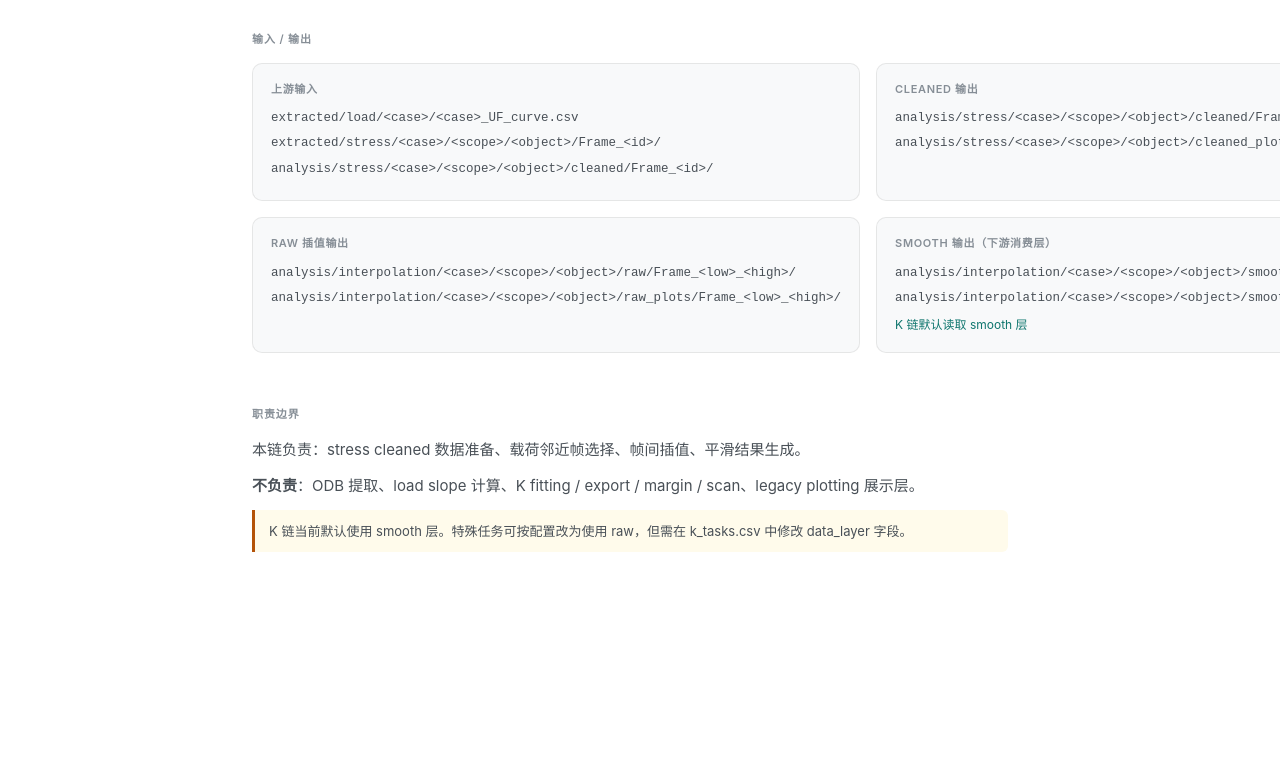
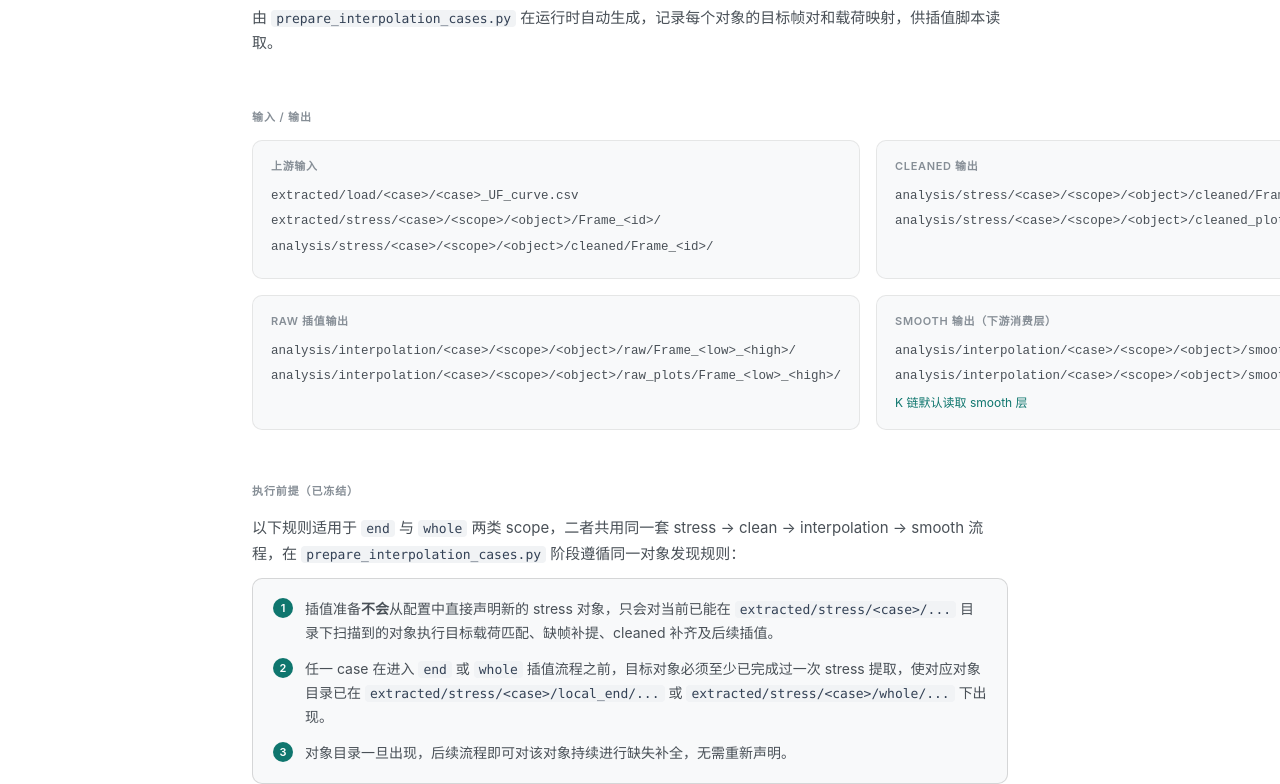
Before and after one commit to zhangyanan0865/analysis-pipeline-docs, a plain HTML site: page chain-interpolation.html in a window 1280 px wide. Shown: the part 2016-2800 px from the top of the page. Before the commit the page ends 2664 px from the top, so only its background shows below. Drawn offline with Linux system fonts and the light colour scheme.

Commit message:
Add files via upload

```diff
--- a/chain-interpolation.html
+++ b/chain-interpolation.html
@@ -82,8 +82,8 @@ h3{font-size:15px;font-weight:500;margin-bottom:8px;margin-top:4px;}
   <div class="nav-section">
     <div class="nav-section-label">各链文档</div>
     <a class="nav-link" href="chain-extracted.html"><span class="dot" style="background:#6d28d9"></span>提取链</a>
+    <a class="nav-link" href="chain-load.html"><span class="dot" style="background:#b45309"></span>Load 链</a>
     <a class="nav-link active" href="chain-interpolation.html"><span class="dot" style="background:#0f766e"></span>插值链</a>
-    <a class="nav-link" href="chain-load.html"><span class="dot" style="background:#b45309"></span>Load 链</a>
     <a class="nav-link" href="chain-k.html"><span class="dot" style="background:#2563eb"></span>K 链</a>
   </div>
 </nav>
@@ -97,6 +97,11 @@ h3{font-size:15px;font-weight:500;margin-bottom:8px;margin-top:4px;}
 
   <section>
     <div class="section-label">这条链做什么</div>
+    <div style="display:flex;gap:10px;margin-bottom:14px;">
+      <span style="font-size:12px;font-weight:600;padding:4px 12px;border-radius:20px;background:var(--accent-light);color:var(--accent);">whole 全局提取</span>
+      <span style="font-size:12px;font-weight:600;padding:4px 12px;border-radius:20px;background:var(--accent-light);color:var(--accent);">end 局部提取</span>
+    </div>
+    <p>本链同时适用于全局 <code>whole</code> 提取和局部 <code>end</code> 提取，二者共用同一套流程与规则。</p>
     <p>接收提取层的原始 stress 曲线，经过清洗、目标载荷邻近帧选择、帧间插值、平滑四个步骤，生成下游 K 链消费所需的标准 smooth 数据。</p>
     <p>本链覆盖 <code>analysis/stress</code> 和 <code>analysis/interpolation</code> 两段输出，其中 clean 脚本物理位置在 <code>scripts/analysis/stress/</code>，但职责上属于本链上游准备阶段。</p>
   </section>
@@ -242,6 +247,26 @@ h3{font-size:15px;font-weight:500;margin-bottom:8px;margin-top:4px;}
     </div>
   </section>
 
+  <section>
+    <div class="section-label">执行前提（已冻结）</div>
+    <p>以下规则适用于 <code>end</code> 与 <code>whole</code> 两类 scope，二者共用同一套 stress → clean → interpolation → smooth 流程，在 <code>prepare_interpolation_cases.py</code> 阶段遵循同一对象发现规则：</p>
+    <div style="background:var(--bg-2);border:1px solid var(--border-2);border-radius:10px;padding:18px 20px;margin-top:12px;display:flex;flex-direction:column;gap:12px;">
+      <div style="display:flex;gap:12px;align-items:flex-start;">
+        <div style="width:20px;height:20px;border-radius:50%;background:var(--accent);color:#fff;font-size:11px;font-weight:600;display:flex;align-items:center;justify-content:center;flex-shrink:0;margin-top:1px;">1</div>
+        <div style="font-size:14px;color:var(--text-2);">插值准备<strong>不会</strong>从配置中直接声明新的 stress 对象，只会对当前已能在 <code>extracted/stress/&lt;case&gt;/...</code> 目录下扫描到的对象执行目标载荷匹配、缺帧补提、cleaned 补齐及后续插值。</div>
+      </div>
+      <div style="display:flex;gap:12px;align-items:flex-start;">
+        <div style="width:20px;height:20px;border-radius:50%;background:var(--accent);color:#fff;font-size:11px;font-weight:600;display:flex;align-items:center;justify-content:center;flex-shrink:0;margin-top:1px;">2</div>
+        <div style="font-size:14px;color:var(--text-2);">任一 case 在进入 <code>end</code> 或 <code>whole</code> 插值流程之前，目标对象必须至少已完成过一次 stress 提取，使对应对象目录已在 <code>extracted/stress/&lt;case&gt;/local_end/...</code> 或 <code>extracted/stress/&lt;case&gt;/whole/...</code> 下出现。</div>
+      </div>
+      <div style="display:flex;gap:12px;align-items:flex-start;">
+        <div style="width:20px;height:20px;border-radius:50%;background:var(--accent);color:#fff;font-size:11px;font-weight:600;display:flex;align-items:center;justify-content:center;flex-shrink:0;margin-top:1px;">3</div>
+        <div style="font-size:14px;color:var(--text-2);">对象目录一旦出现，后续流程即可对该对象持续进行缺失补全，无需重新声明。</div>
+      </div>
+    </div>
+    <div class="note" style="margin-top:12px;">实际含义：<strong>先跑提取，再跑插值。</strong> 如果某个对象在 extracted/stress 下还不存在，插值阶段不会报错创建它，而是直接跳过。</div>
+  </section>
+
   <section style="margin-bottom:0;">
     <div class="section-label">职责边界</div>
     <p>本链负责：stress cleaned 数据准备、载荷邻近帧选择、帧间插值、平滑结果生成。</p>
```
Also changed, not shown: chain-extracted.html (+1 -1 lines), chain-k.html (+1 -1 lines), chain-load.html (+1 -1 lines), index.html (+4 -3 lines).
